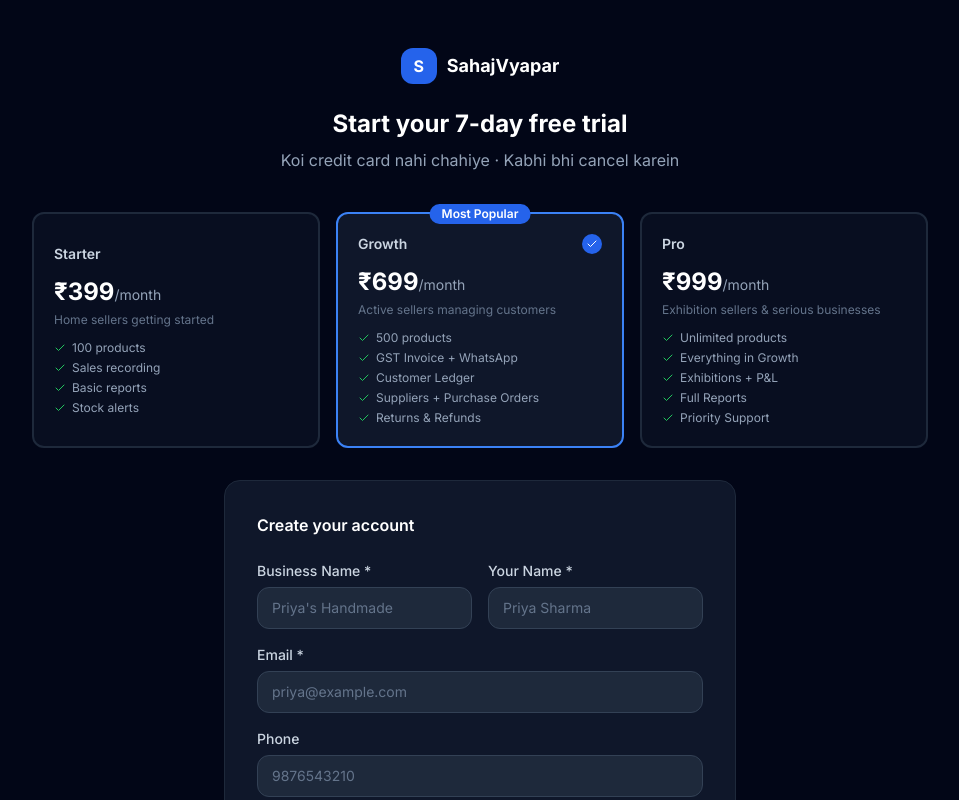
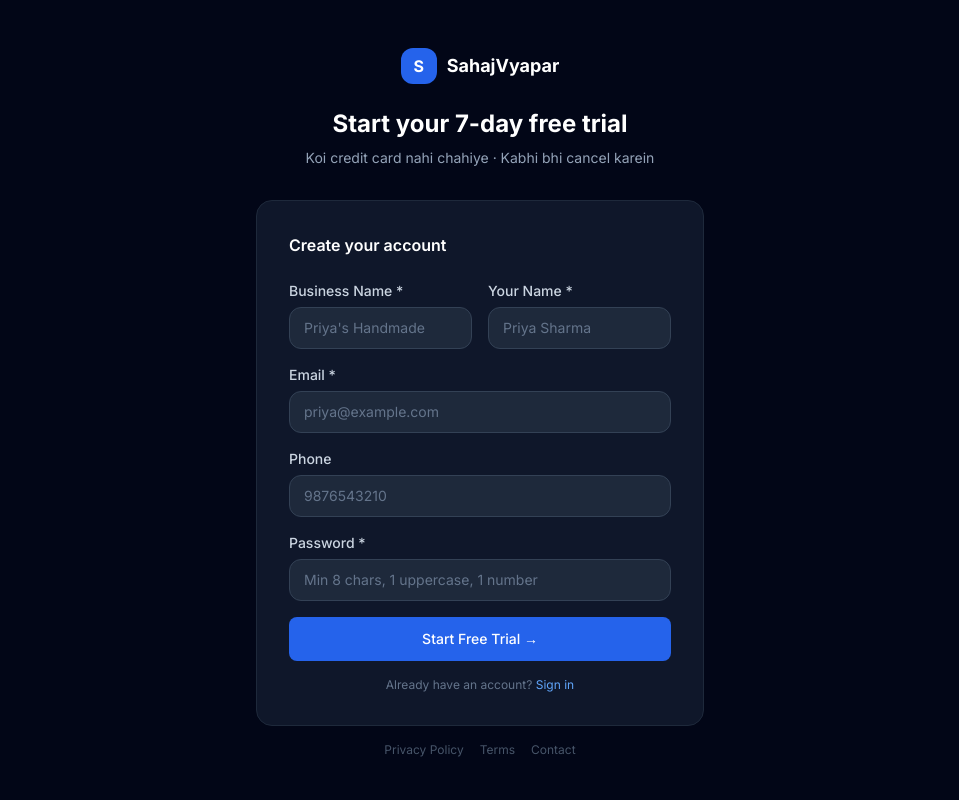
Before and after one commit to damleaa/sahajvyapar-v2, a Next.js app: page /register in a window 1280 px wide. Shown: the top 800 px of the page, without its empty margins (160-1119 px from the left). Built offline with nearby package versions, Linux system fonts and the light colour scheme.

Commit message:
alignment changes

```diff
--- a/src/app/(auth)/register/page.tsx
+++ b/src/app/(auth)/register/page.tsx
@@ -2,58 +2,20 @@
 
 import { useState, Suspense } from 'react'
 import Link from 'next/link'
-import { useRouter, useSearchParams } from 'next/navigation'
+import { useRouter } from 'next/navigation'
 import { useForm } from 'react-hook-form'
 import { zodResolver } from '@hookform/resolvers/zod'
 import { registerSchema, type RegisterFormData } from '@/lib/validations'
 import { createClient } from '@/lib/supabase/client'
-import { Check } from 'lucide-react'
-
-const PLANS = [
-  {
-    id: 'starter' as const,
-    name: 'Starter',
-    price: '₹399',
-    period: '/month',
-    desc: 'Home sellers getting started',
-    features: ['100 products', 'Sales recording', 'Basic reports', 'Stock alerts'],
-    color: 'border-slate-700',
-    badge: '',
-  },
-  {
-    id: 'growth' as const,
-    name: 'Growth',
-    price: '₹699',
-    period: '/month',
-    desc: 'Active sellers managing customers',
-    features: ['500 products', 'GST Invoice + WhatsApp', 'Customer Ledger', 'Suppliers + Purchase Orders', 'Returns & Refunds'],
-    color: 'border-blue-500',
-    badge: 'Most Popular',
-  },
-  {
-    id: 'pro' as const,
-    name: 'Pro',
-    price: '₹999',
-    period: '/month',
-    desc: 'Exhibition sellers & serious businesses',
-    features: ['Unlimited products', 'Everything in Growth', 'Exhibitions + P&L', 'Full Reports', 'Priority Support'],
-    color: 'border-purple-500',
-    badge: '',
-  },
-]
 
 function RegisterForm() {
   const router = useRouter()
-  const searchParams = useSearchParams()
-  const defaultPlan = (searchParams.get('plan') as 'starter' | 'growth' | 'pro') || 'growth'
-
-  const [selectedPlan, setSelectedPlan] = useState<'starter' | 'growth' | 'pro'>(defaultPlan)
   const [error, setError] = useState('')
   const [loading, setLoading] = useState(false)
 
   const { register, handleSubmit, formState: { errors } } = useForm<RegisterFormData>({
     resolver: zodResolver(registerSchema),
-    defaultValues: { plan: defaultPlan },
+    defaultValues: { plan: 'starter' },
   })
 
   const onSubmit = async (data: RegisterFormData) => {
@@ -61,7 +23,6 @@ function RegisterForm() {
     setError('')
     const supabase = createClient()
 
-    // 1. Create auth user
     const { data: authData, error: authError } = await supabase.auth.signUp({
       email: data.email,
       password: data.password,
@@ -79,7 +40,6 @@ function RegisterForm() {
       return
     }
 
-    // 2. Create tenant record via API route
     const res = await fetch('/api/auth/register', {
       method: 'POST',
       headers: { 'Content-Type': 'application/json' },
@@ -89,7 +49,7 @@ function RegisterForm() {
         owner_name: data.owner_name,
         email: data.email,
         phone: data.phone || '',
-        plan: selectedPlan,
+        plan: 'starter',
       }),
     })
 
@@ -104,61 +64,20 @@ function RegisterForm() {
   }
 
   return (
-    <div className="min-h-screen bg-slate-950 py-12 px-4">
-      <div className="max-w-4xl mx-auto">
+    <div className="min-h-screen bg-slate-950 flex items-center justify-center py-12 px-4">
+      <div className="w-full max-w-md">
         {/* Header */}
-        <div className="text-center mb-10">
+        <div className="text-center mb-8">
           <Link href="/" className="inline-flex items-center gap-2.5 mb-6">
             <div className="w-9 h-9 bg-blue-600 rounded-xl flex items-center justify-center text-white font-bold">S</div>
             <span className="text-white text-lg font-bold">SahajVyapar</span>
           </Link>
           <h1 className="text-white text-2xl font-bold mb-2">Start your 7-day free trial</h1>
-          <p className="text-slate-400">Koi credit card nahi chahiye · Kabhi bhi cancel karein</p>
-        </div>
-
-        {/* Plan Selection */}
-        <div className="grid grid-cols-3 gap-4 mb-8">
-          {PLANS.map(plan => (
-            <button
-              key={plan.id}
-              type="button"
-              onClick={() => setSelectedPlan(plan.id)}
-              className={`relative p-5 rounded-xl border-2 text-left transition-all ${
-                selectedPlan === plan.id ? plan.color + ' bg-slate-900' : 'border-slate-800 bg-slate-900/50 hover:border-slate-700'
-              }`}
-            >
-              {plan.badge && (
-                <span className="absolute -top-2.5 left-1/2 -translate-x-1/2 bg-blue-600 text-white text-xs font-semibold px-3 py-0.5 rounded-full whitespace-nowrap">
-                  {plan.badge}
-                </span>
-              )}
-              <div className="flex items-center justify-between mb-3">
-                <span className="text-slate-300 text-sm font-semibold">{plan.name}</span>
-                {selectedPlan === plan.id && (
-                  <div className="w-5 h-5 bg-blue-600 rounded-full flex items-center justify-center">
-                    <Check className="w-3 h-3 text-white" />
-                  </div>
-                )}
-              </div>
-              <div className="mb-1">
-                <span className="text-white text-2xl font-bold">{plan.price}</span>
-                <span className="text-slate-400 text-sm">{plan.period}</span>
-              </div>
-              <p className="text-slate-500 text-xs mb-3">{plan.desc}</p>
-              <ul className="space-y-1">
-                {plan.features.map(f => (
-                  <li key={f} className="flex items-center gap-1.5 text-xs text-slate-400">
-                    <Check className="w-3 h-3 text-green-500 flex-shrink-0" />
-                    {f}
-                  </li>
-                ))}
-              </ul>
-            </button>
-          ))}
+          <p className="text-slate-400 text-sm">Koi credit card nahi chahiye · Kabhi bhi cancel karein</p>
         </div>
 
         {/* Registration Form */}
-        <div className="bg-slate-900 border border-slate-800 rounded-2xl p-8 max-w-lg mx-auto">
+        <div className="bg-slate-900 border border-slate-800 rounded-2xl p-8">
           <h2 className="text-white font-semibold mb-6">Create your account</h2>
 
           {error && (
@@ -199,11 +118,6 @@ function RegisterForm() {
               {errors.password && <p className="text-red-400 text-xs mt-1">{errors.password.message}</p>}
             </div>
 
-            <div className="p-3 bg-slate-800/50 rounded-lg flex items-center justify-between">
-              <span className="text-slate-300 text-sm">Selected plan</span>
-              <span className="text-white font-semibold text-sm capitalize">{selectedPlan} — {PLANS.find(p => p.id === selectedPlan)?.price}/mo</span>
-            </div>
-
             <button type="submit" className="btn-primary w-full py-3" disabled={loading}>
               {loading ? 'Creating account...' : 'Start Free Trial →'}
             </button>
@@ -213,6 +127,12 @@ function RegisterForm() {
               <Link href="/login" className="text-blue-400 hover:text-blue-300">Sign in</Link>
             </p>
           </form>
+        </div>
+
+        <div className="mt-4 flex justify-center gap-4">
+          <Link href="/privacy-policy" className="text-slate-600 text-xs hover:text-slate-400">Privacy Policy</Link>
+          <Link href="/terms-of-service" className="text-slate-600 text-xs hover:text-slate-400">Terms</Link>
+          <Link href="/contact" className="text-slate-600 text-xs hover:text-slate-400">Contact</Link>
         </div>
       </div>
     </div>
--- a/src/app/page.tsx
+++ b/src/app/page.tsx
@@ -157,9 +157,9 @@ export default function HomePage() {
           </Link>
           <div className="sv-nav-actions">
             <div className="sv-nav-links">
-              <a href="#howitworks" className="sv-nav-link">How it works</a>
-              <a href="#features" className="sv-nav-link">Features</a>
-              <a href="#pricing" className="sv-nav-link">Pricing</a>
+              <a href="/#howitworks" className="sv-nav-link">How it works</a>
+              <a href="/#features" className="sv-nav-link">Features</a>
+              <a href="/#pricing" className="sv-nav-link">Pricing</a>
             </div>
             <Link href="/login" className="sv-btn sv-btn-ghost">Login</Link>
             <Link href="/register" className="sv-btn sv-btn-primary">Start Free Trial</Link>
@@ -204,7 +204,7 @@ export default function HomePage() {
               </p>
               <div className="sv-hero-cta">
                 <Link href="/register" className="sv-btn sv-btn-primary sv-btn-lg">7 Din Free Try Karein →</Link>
-                <a href="#howitworks" className="sv-btn sv-btn-ghost sv-btn-lg">Kaise kaam karta hai?</a>
+                <a href="/#howitworks" className="sv-btn sv-btn-ghost sv-btn-lg">Kaise kaam karta hai?</a>
               </div>
               <div className="sv-hero-trust">
                 {['Koi credit card nahi', '7 din bilkul free', '5 minute mein setup'].map(t => (
@@ -434,7 +434,7 @@ export default function HomePage() {
             </div>
             <div>
               <div className="sv-footer-col-title">Product</div>
-              {[['#howitworks', 'How it works'], ['#features', 'Features'], ['#pricing', 'Pricing'], ['/register', 'Free Trial'], ['/login', 'Login']].map(([href, label]) => (
+              {[['/#howitworks', 'How it works'], ['/#features', 'Features'], ['/#pricing', 'Pricing'], ['/register', 'Free Trial'], ['/login', 'Login']].map(([href, label]) => (
                 <a key={label} href={href} className="sv-footer-link">{label}</a>
               ))}
             </div>
```
